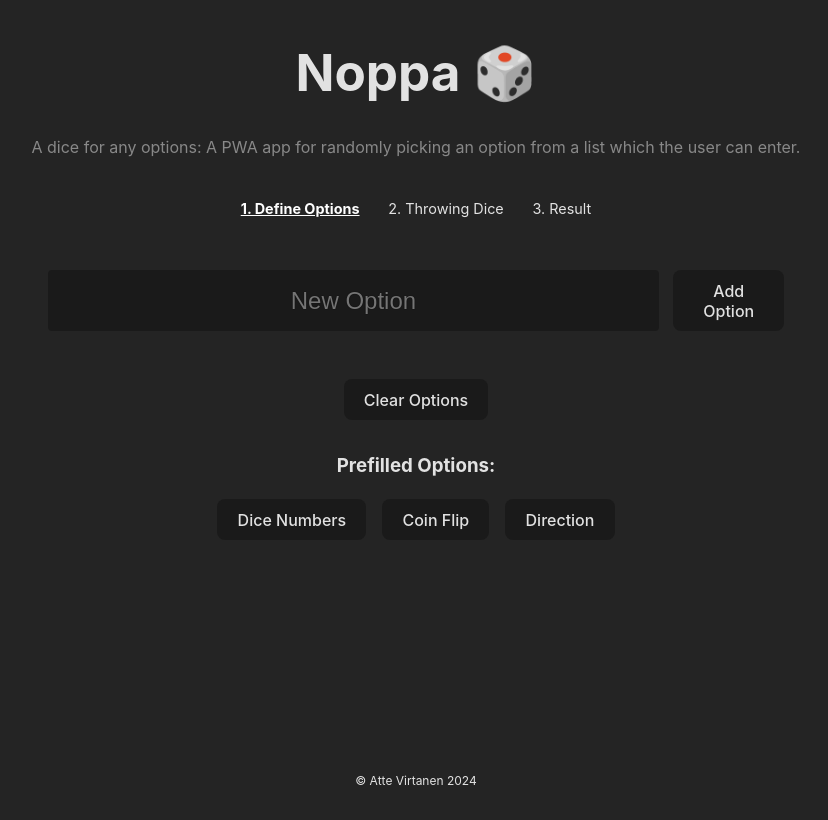
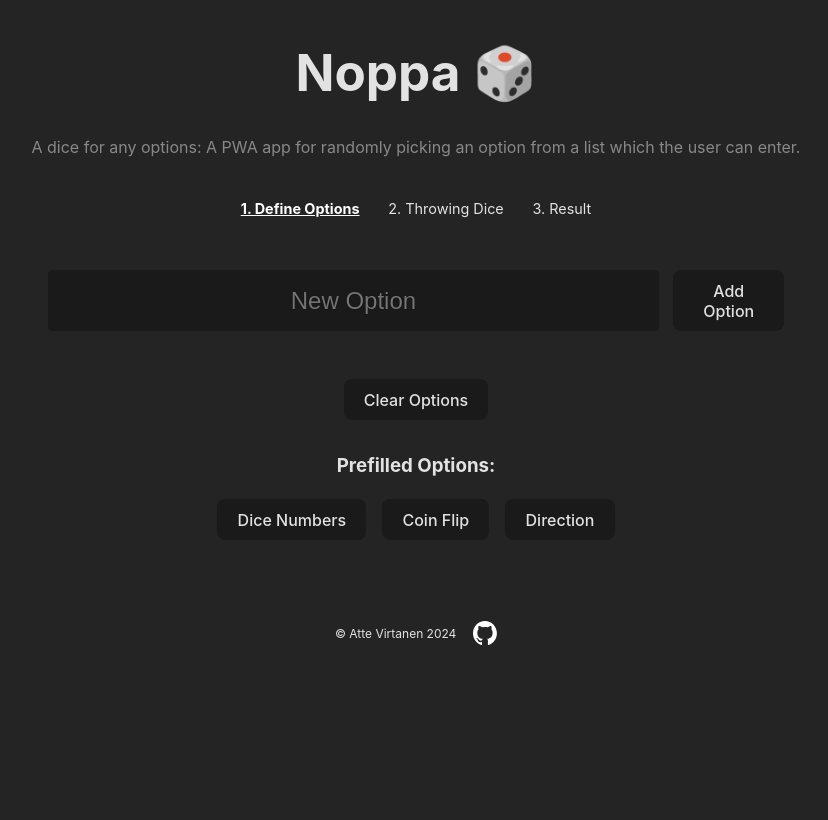
Before and after one commit to AtteBox/noppa, a Svelte app: page / in a window 1280 px wide. Shown: the whole page, without its empty margins (224-1052 px from the left). Built offline with nearby package versions, Linux system fonts and the light colour scheme.

Commit message:
improve animation and add link to Github repo (#42)

```diff
--- a/src/App.svelte
+++ b/src/App.svelte
@@ -1,4 +1,5 @@
 <script lang="ts">
+  import githubLogo from "./assets/github-mark-white.svg";
   import VirtualDice from "./lib/components/VirtualDice.svelte";
 </script>
 
@@ -14,6 +15,13 @@
 <footer>
   <p>
     © Atte Virtanen {new Date().getFullYear()}
+    <a
+      href="https://github.com/AtteBox/noppa"
+      title="Open code in Github"
+      target="_blank"
+      rel="noopener noreferrer"
+      ><img id="github-link-logo" src={githubLogo} alt="Github logo" /></a
+    >
   </p>
 </footer>
 
@@ -22,4 +30,19 @@
     color: #888;
     margin-bottom: 2rem;
   }
+
+  #github-link-logo {
+    margin-top: -0.2rem;
+    height: 1.5rem;
+    margin-left: 0.8rem;
+    vertical-align: middle;
+  }
+
+  footer {
+    display: flex;
+    justify-content: center;
+    align-items: center;
+    margin-top: 2rem;
+    padding: 1rem;
+  }
 </style>
--- a/src/lib/components/VirtualDice.svelte
+++ b/src/lib/components/VirtualDice.svelte
@@ -27,7 +27,6 @@
   let currentStep: IStep = $state(Steps.DefineOptions);
   let randomResultOption: IOption | null = $state(null);
   let newOptionInput: HTMLInputElement | undefined = $state();
-  let animationShownOption: IOption | null = $state(null);
   let userPrefilledOptions: IPrefilledOptionLists = $state(
     UserPrefilledOptionPersistence.load(),
   );
@@ -102,19 +101,12 @@
 
     currentStep = Steps.ThrowingDice;
     const rollDuration = 3000;
-    const diceAnimationInterval = 200;
-    const startTime = Date.now();
 
-    const intervalId = setInterval(() => {
+    setTimeout(() => {
       const randomIndex = Math.floor(Math.random() * options.length);
-      animationShownOption = options[randomIndex];
-
-      if (Date.now() - startTime > rollDuration) {
-        clearInterval(intervalId);
-        randomResultOption = options[randomIndex];
-        currentStep = Steps.Result;
-      }
-    }, diceAnimationInterval);
+      randomResultOption = options[randomIndex];
+      currentStep = Steps.Result;
+    }, rollDuration);
   };
 
   const handleNewOptionKeyDown = (event: KeyboardEvent) => {
@@ -133,7 +125,6 @@
   run(() => {
     if (currentStep === Steps.DefineOptions) {
       randomResultOption = null;
-      animationShownOption = null;
     }
   });
 </script>
@@ -190,14 +181,9 @@
       />
     </div>
   </div>
-{:else if currentStep === Steps.ThrowingDice && animationShownOption}
+{:else if currentStep === Steps.ThrowingDice}
   <div>
-    <p>
-      <span
-        style="background-color: {animationShownOption.color};"
-        class="highlighted-choice">{animationShownOption.text}</span
-      >
-    </p>
+    <div id="dice-animation-dice">🎲</div>
   </div>
 {:else if currentStep === Steps.Result && randomResultOption}
   <div>
@@ -278,4 +264,21 @@
     text-shadow: #000 0px 0px 1px;
     -webkit-font-smoothing: antialiased;
   }
+
+  #dice-animation-dice {
+    margin: 0;
+    padding: 0;
+    font-size: 2.5rem;
+    animation: rotate 0.8s infinite ease;
+    text-shadow: 0 0 3px #ddd;
+  }
+
+  @keyframes rotate {
+    0% {
+      transform: rotate(0deg);
+    }
+    100% {
+      transform: rotate(360deg);
+    }
+  }
 </style>
```
Also changed, not shown: src/assets/github-mark-white.svg (added).
